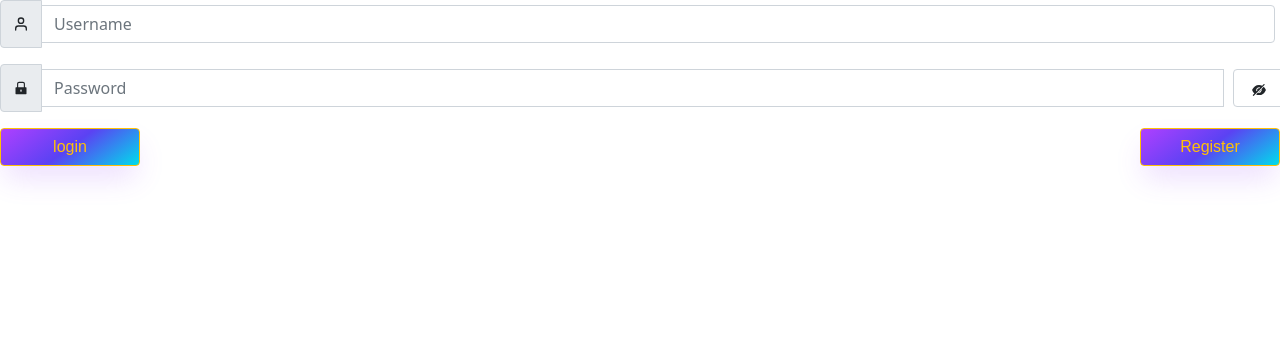
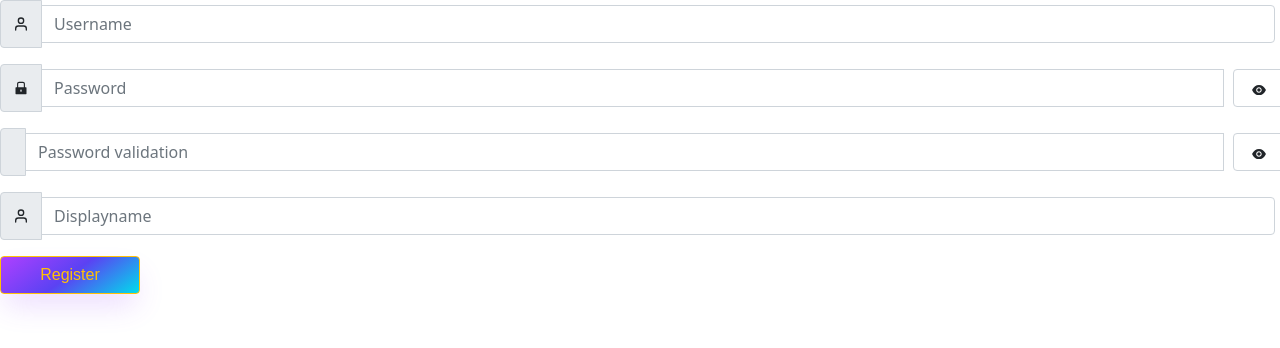
Before and after one commit to Teananazz/advancedproject, a React (Create React App) app: page / in a window 1280 px wide. Shown: the top 348 px of the page. Built offline with nearby package versions, Linux system fonts and the light colour scheme.

Commit message:
Fixed register difference

```diff
--- a/src/App.js
+++ b/src/App.js
@@ -20,8 +20,8 @@ const App =
     () => {
         return (
 
-            <LoginScreen />
-            //<RegisterScreen />
+         //   <LoginScreen />
+            <RegisterScreen />
 
         )
 
--- a/src/LoginScreen/IconHandler.js
+++ b/src/LoginScreen/IconHandler.js
@@ -5,16 +5,16 @@ import { AiFillLock } from 'react-icons/ai';
 const IconHandle =
     (name) => {
 
-        if (name === "Username") {
+        if (name === "FiUser") {
             return (<FiUser />)
         }
-        if (name === "Password") {
+        if (name === "FillLock") {
             return (<AiFillLock />)
         }
-        if (name === "password") {
+        if (name === "FillEyeInv") {
             return (<AiFillEyeInvisible />)
         }
-        if (name === "text") {
+        if (name === "FillEye") {
             return (<AiFillEye />)
         }
 
--- a/src/LoginScreen/LoginScreen.js
+++ b/src/LoginScreen/LoginScreen.js
@@ -12,7 +12,7 @@ import Eyehook from "../hooks/Eyehook"
      () => {
          const user = useInput("");
          const password = useInput("");
-         const Eye = Eyehook("password");
+         const Eye = Eyehook("FillEye");
 
 
      const onAttempt =
@@ -35,17 +35,24 @@ import Eyehook from "../hooks/Eyehook"
 
 
 
-        return (
-            <>
+         return (
+
+ <>
+
+
+                 <div class="row">
+                     <div class="col-sm-3" />
+          <div class="w-50 p-3" >
                 <div className="input-group mb-3">
-                    <span className="input-group-text" id="basic-addon1"> {IconHandle("Username")}  </span>
+                    <span className="input-group-text" id="basic-addon1"> {IconHandle("FiUser")}  </span>
                     <input type="text" value={user.value} onChange={user.onChange} className="form-control" placeholder="Username" />
 
-                </div>
 
 
+               </div>
+
                 <div className="input-group mb-3">
-                    <span className="input-group-text" id="basic-addon1">   {IconHandle("Password")}   </span>
+                    <span className="input-group-text" id="basic-addon1">   {IconHandle("FillLock")}   </span>
                     <input type={Eye.value} value={password.value} onChange={password.onChange} className="form-control" placeholder="Password" />
                     <div className="input-group-btn">
                         <button variant="btn btn-outline-primary" onClick={Eye.onChange} className="form-control"  > {IconHandle(Eye.value)} </button>
@@ -62,9 +69,12 @@ import Eyehook from "../hooks/Eyehook"
                         <Button as="input" type="button" variant="btn btn-outline-warning" value="Register" className="Test2" />
 
                     </div>
-                </>
+               </>
 
-            </>
+
+          </div>
+       </div>
+   </>
 
         )
     }
--- a/src/RegisterForm/RegisterScreen.js
+++ b/src/RegisterForm/RegisterScreen.js
@@ -1,7 +1,6 @@
 import { FiUser } from 'react-icons/fi';
 import { AiFillLock } from 'react-icons/ai';
-import RegisterAuth from './RegisterAuth';
-
+import UserAuth from '../LoginScreen/UserAuth'
 import React from 'react'
 import 'bootstrap/dist/css/bootstrap.min.css';
 import Button from 'react-bootstrap/Button';
@@ -9,13 +8,25 @@ import { useState } from 'react'
 import { AiFillEyeInvisible } from 'react-icons/ai'
 import { AiFillEye} from 'react-icons/ai'
 
+import useInput from "../hooks/UserInput";
+import IconHandle from "../LoginScreen/IconHandler"
+import Eyehook from "../hooks/Eyehook"
+
 const RegisterScreen =
     () => {
-        const [user, setUser] = useState('')
-        const [password, setPassword] = useState('')
-        const [passwordvalid, setPasswordvalid] = useState('')
-        const [passType, setType] = useState("password")
-        const [display, setDisplay] = useState('')
+        const user = useInput("")
+        const password = useInput("")
+        const passwordvalid = useInput("")
+        const passType = useInput("FillEye")
+        const passTypeR = useInput("FillEye")
+        const display = useInput("")
+
+
+        //const [user, setUser] = useState('')
+        //const [password, setPassword] = useState('')
+        //const [passwordvalid, setPasswordvalid] = useState('')
+        //const [passType, setType] = useState("password")
+        //const [display, setDisplay] = useState('')
         const Icon_Handler =
             (name) => {
 
@@ -47,7 +58,7 @@ const RegisterScreen =
                     return;
                 }
 
-                var check = RegisterAuth(password, passwordvalid)
+                var check = UserAuth(password, passwordvalid)
                 if (!check) {
                     // change the alert
                     alert("Please fix your password and your password validation")
@@ -58,66 +69,34 @@ const RegisterScreen =
 
             }
 
-        const togglePassword =
-            () => {
 
-                if (passType === "password") {
-                    setType("text")
-                    return;
-                }
-                setType("password")
-
-            }
-
-            const togglePasswordValidation =
-            () => {
-
-                if (passType === "passwordvalid") {
-                    setType("text")
-                    return;
-                }
-                setType("passwordvalid")
-
-            }
 
         return (
             <>
                 <div className="input-group mb-3">
                     <span className="input-group-text"
-                        id="basic-addon1">   {Icon_Handler("Username")}   </span>
+                        id="basic-addon1">   {IconHandle("FiUser")}   </span>
                     <input type="text"
-                        value={user}
-                        onChange={
-
-                            (e) => {
-
-                                setUser(e.target.value)
-                            }
-                        }
+                        value={user.value}
+                        onChange={user.onChange}
                         className="form-control"
                         placeholder="Username"
-                        aria-label="Username"
-                        aria-describedby="basic-addon1" />
+                         />
                 </div>
 
 
                 <div className="input-group mb-3">
-                    <span className="input-group-text" id="basic-addon1">   {Icon_Handler("Password")}   </span>
-                    <input type={passType}
-                        value={password}
-                        onChange=
-                        {(e) => {
-                            setPassword(e.target.value)
-                        }
-                        }
+                    <span className="input-group-text" id="basic-addon1">   {IconHandle("FillLock")}   </span>
+                    <input type={passType.value}
+                        value={password.value}
+                        onChange={password.onChange}
                         className="form-control"
                         placeholder="Password"
-                        aria-label="Password"
-                        aria-describedby="basic-addon1" />
+                        />
 
                     <div className="input-group-btn">
-                        <button variant="btn btn-outline-primary" onClick={togglePassword} className="form-control"  >
-                            {Icon_Handler(passType)}
+                        <button variant="btn btn-outline-primary" onClick={passType.onChange} className="form-control"  >
+                            {IconHandle(passType.value)}
                         </button>
                     </div>
                 </div>
@@ -125,22 +104,17 @@ const RegisterScreen =
 
 
                 <div className="input-group mb-3">
-                    <span className="input-group-text" id="basic-addon1">   {Icon_Handler("Password validation")}   </span>
-                    <input type={passType}
-                        value={passwordvalid}
-                        onChange=
-                        {(e) => {
-                            setPasswordvalid(e.target.value)
-                        }
-                        }
+                    <span className="input-group-text" id="basic-addon1">   {IconHandle("Password validation")}   </span>
+                    <input type={passTypeR.value}
+                        value={passwordvalid.value}
+                        onChange={passwordvalid.onChange}
                         className="form-control"
                         placeholder="Password validation"
-                        aria-label="Password validation"
-                        aria-describedby="basic-addon1" />
+                       />
 
                     <div className="input-group-btn">
-                        <button variant="btn btn-outline-primary" onClick={togglePasswordValidation} className="form-control"  >
-                            {Icon_Handler(passType)}
+                        <button variant="btn btn-outline-primary" onClick={passTypeR.onChange} className="form-control"  >
+                            {IconHandle(passTypeR.value)}
                         </button>
                     </div>
                 </div>
@@ -149,20 +123,14 @@ const RegisterScreen =
 
                 <div className="input-group mb-3">
                     <span className="input-group-text"
-                        id="basic-addon1">   {Icon_Handler("Displayname")}   </span>
+                        id="basic-addon1">   {IconHandle("FiUser")}   </span>
                     <input type="text"
-                        value={display}
-                        onChange={
+                        value={display.value}
+                        onChange={display.onChange}
 
-                            (e) => {
-
-                                setDisplay(e.target.value)
-                            }
-                        }
                         className="form-control"
                         placeholder="Displayname"
-                        aria-label="Displayname"
-                        aria-describedby="basic-addon1" />
+                         />
                 </div>
                 <>
 
--- a/src/hooks/Eyehook.js
+++ b/src/hooks/Eyehook.js
@@ -8,11 +8,11 @@ const Eyehook =
 
         const onChange = (e) => {
 
-            if (value == "password") {
-                setValue("text")
+            if (value == "FillEye") {
+                setValue("FillEyeInv")
             }
             else {
-                setValue("password")
+                setValue("FillEye")
             }
 
         }
--- a/src/index.css
+++ b/src/index.css
@@ -16,7 +16,6 @@ code {
     align-items: center;
     display: inline-block;
     background: #000;
-
     color: #fff;
     border: none;
     padding: 10px 20px;
@@ -26,6 +25,7 @@ code {
     text-decoration: none;
     font-size: 15px;
     font-family: inherit;
+
 }
 
 .Test1 {
```
